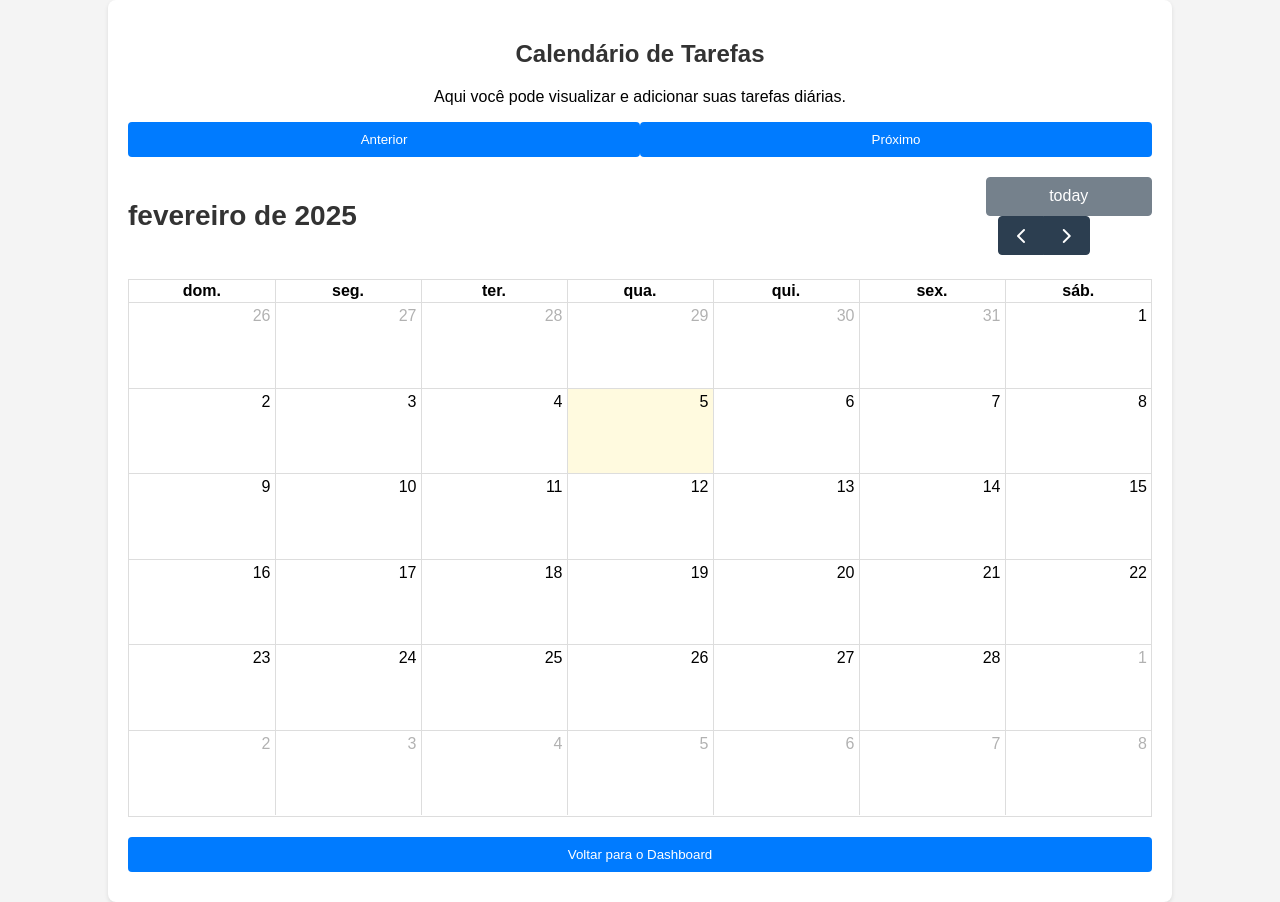
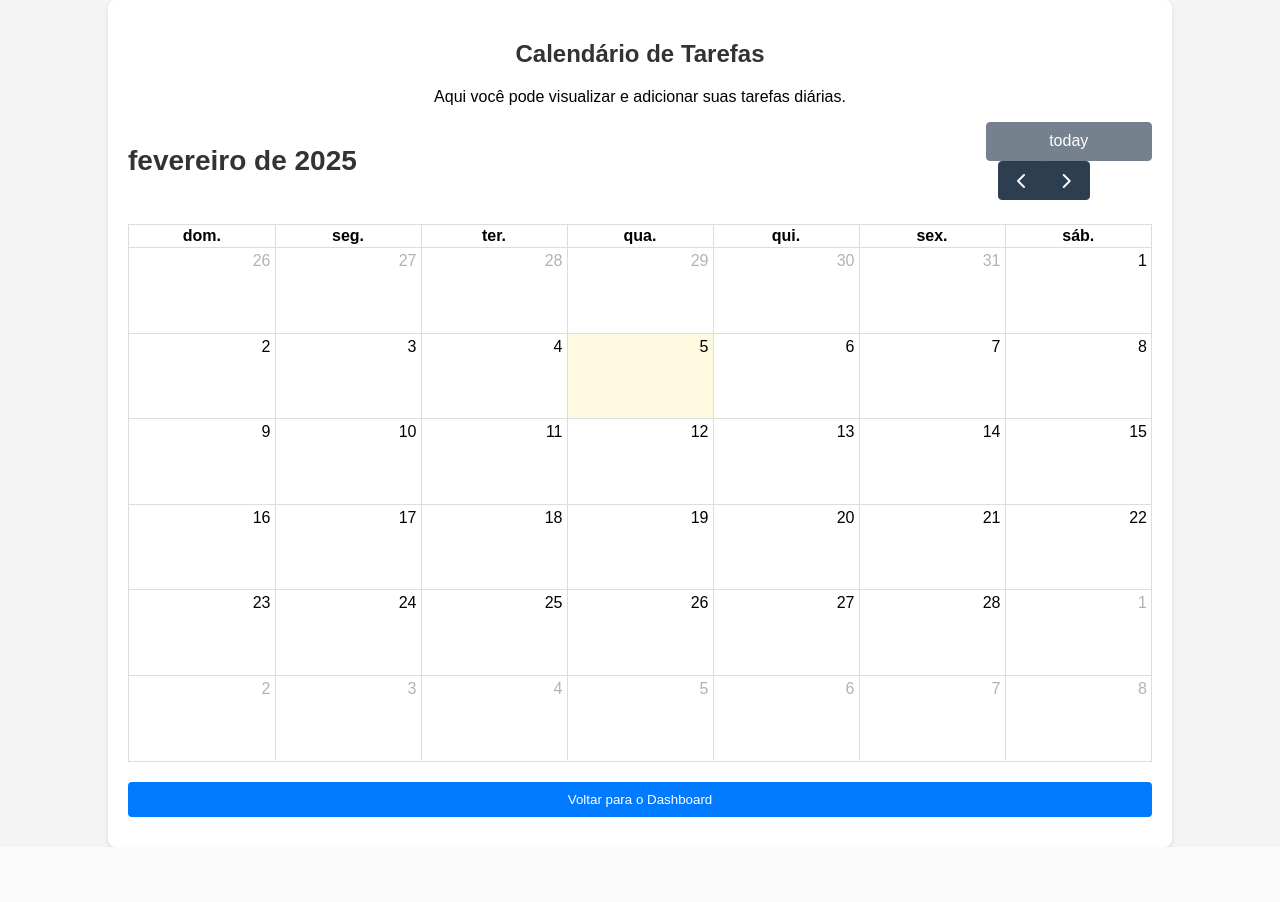
Before and after one commit to FGA-REQ/2024.2-Champions, a FastAPI app: page /calendar in a window 1280 px wide. After the commit the page ends 847 px from the top, so only its background shows below. Run offline with FastAPI, Linux system fonts and the light colour scheme; lists and menus that the app fills with data are empty.

Commit message:
calendario css fix

```diff
--- a/templates/calendar.html
+++ b/templates/calendar.html
@@ -15,12 +15,6 @@
         <h2>Calendário de Tarefas</h2>
         <p>Aqui você pode visualizar e adicionar suas tarefas diárias.</p>
 
-        <!-- Navegação de mês -->
-        <div class="calendar-header">
-            <button id="prev-month">Anterior</button>
-            <span id="month-name"></span>
-            <button id="next-month">Próximo</button>
-        </div>
 
         <!-- FullCalendar -->
         <div id="calendar" class="calendar"></div>
```
